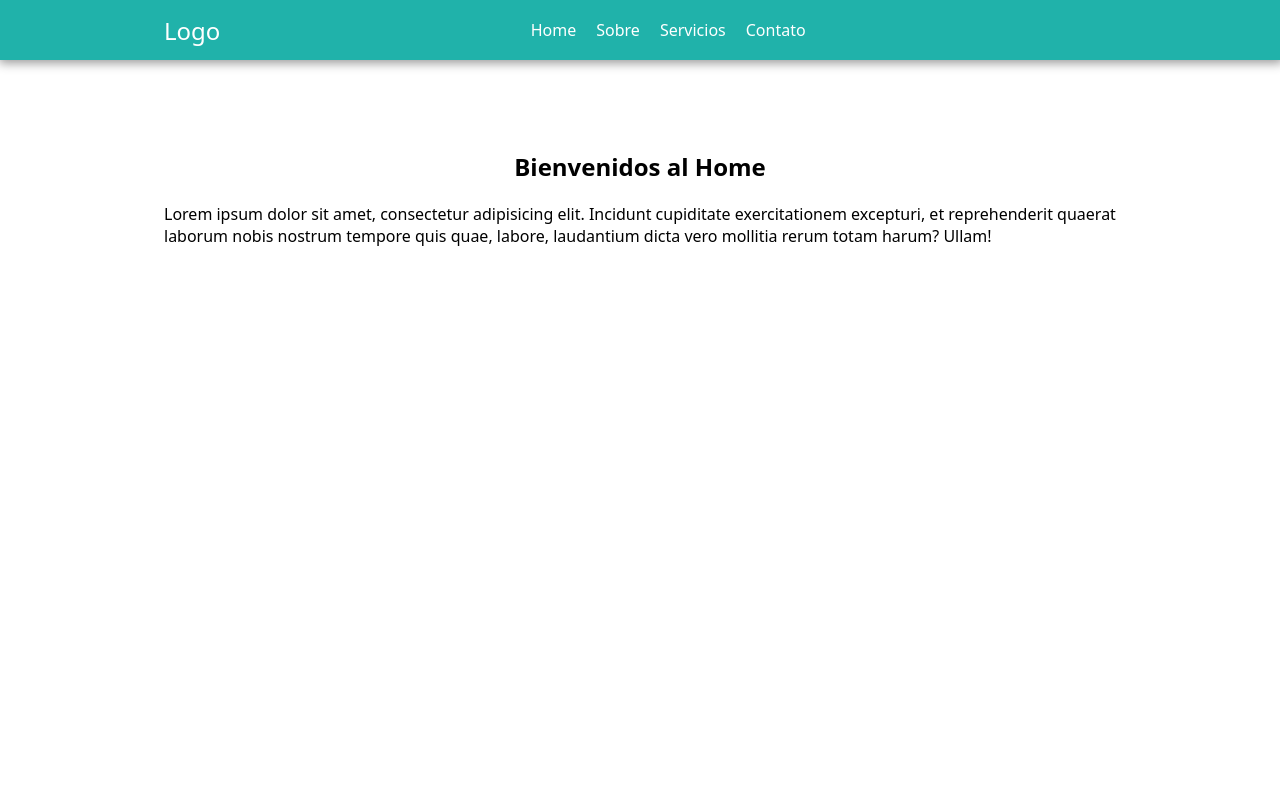
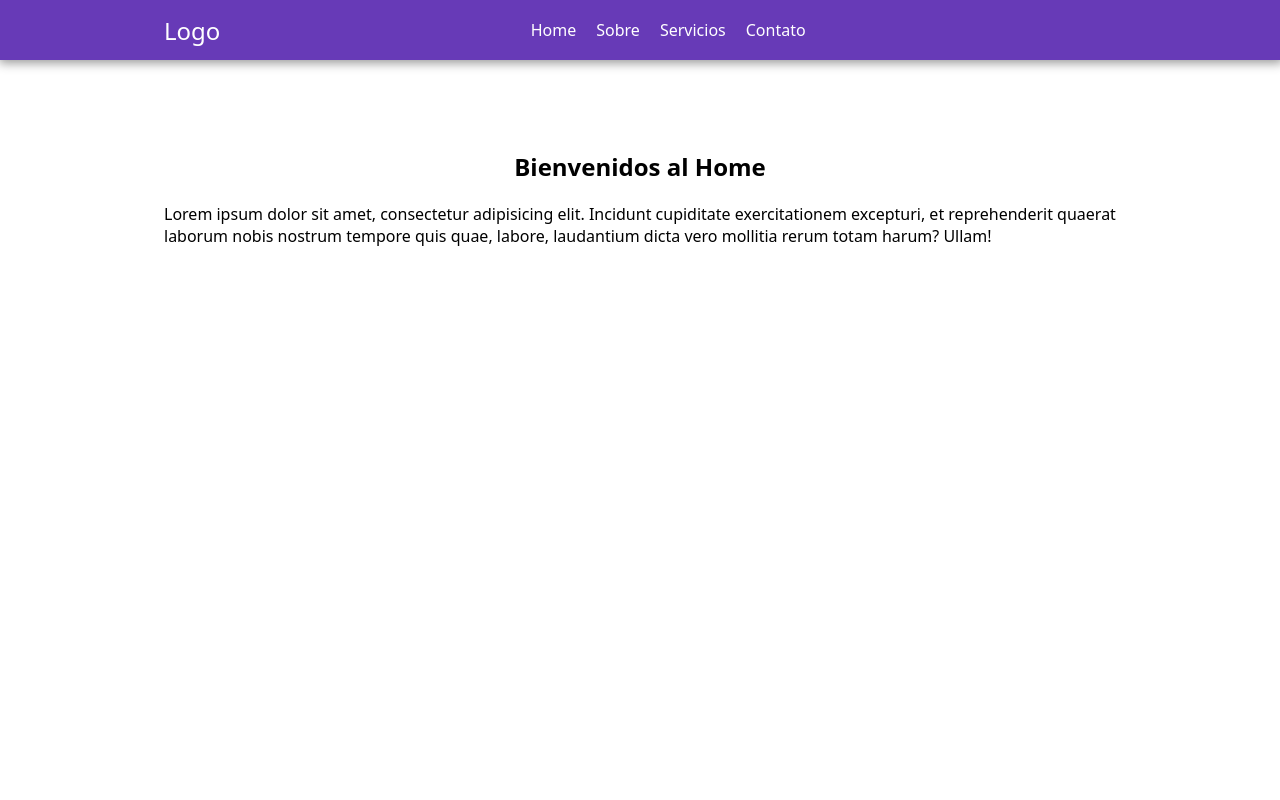
Before and after one commit to jsfdz/taller-navbar-fundg28g2, a plain HTML site: page index.html in a window 1280 px wide. Shown: the top 800 px of the page. Drawn offline with nearby package versions, Linux system fonts and the light colour scheme.

Commit message:
Cambio de color del header

```diff
--- a/assets/css/style.css
+++ b/assets/css/style.css
@@ -42,7 +42,7 @@ img {
   top: 0;
   left: 0;
   width: 100%;
-  background-color: lightseagreen;
+  background-color: #673AB7;
   height: 60px;
   box-shadow: 1px 1px 10px 2px #00000069;
 }
```
